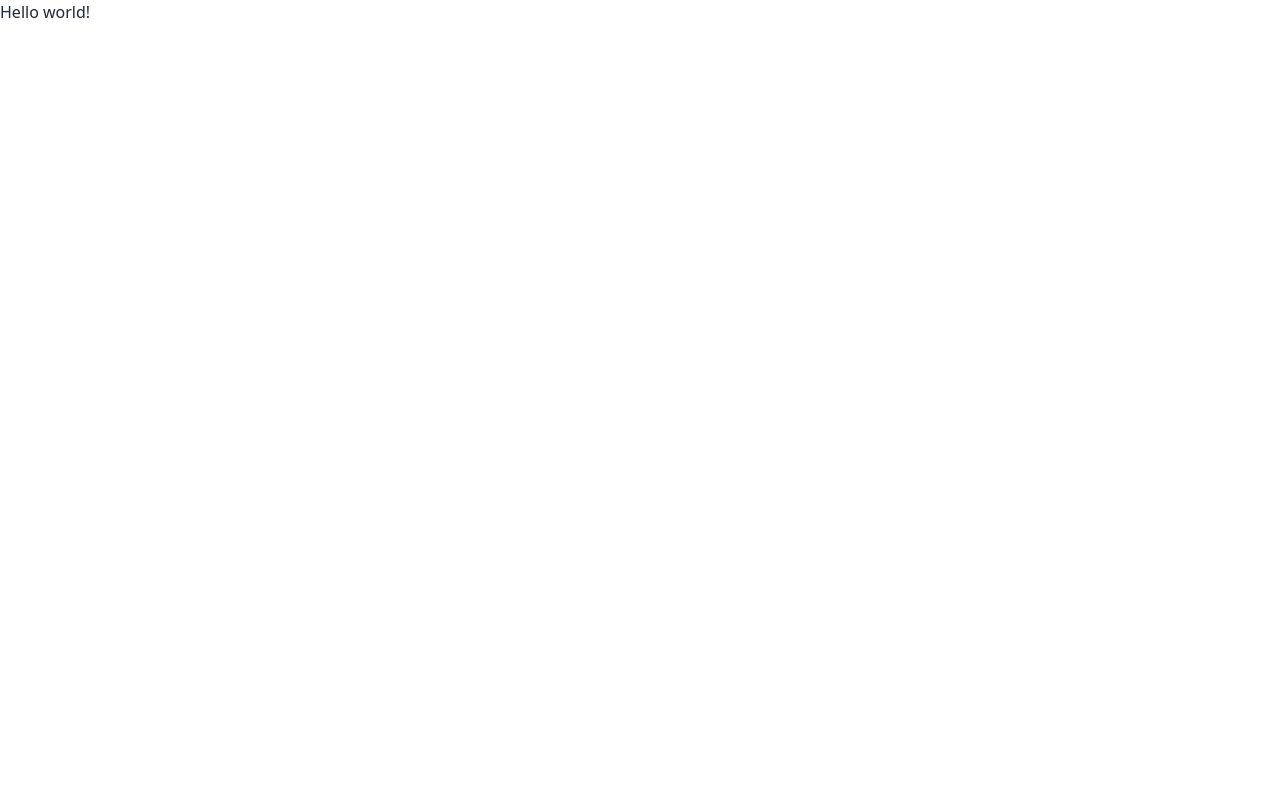
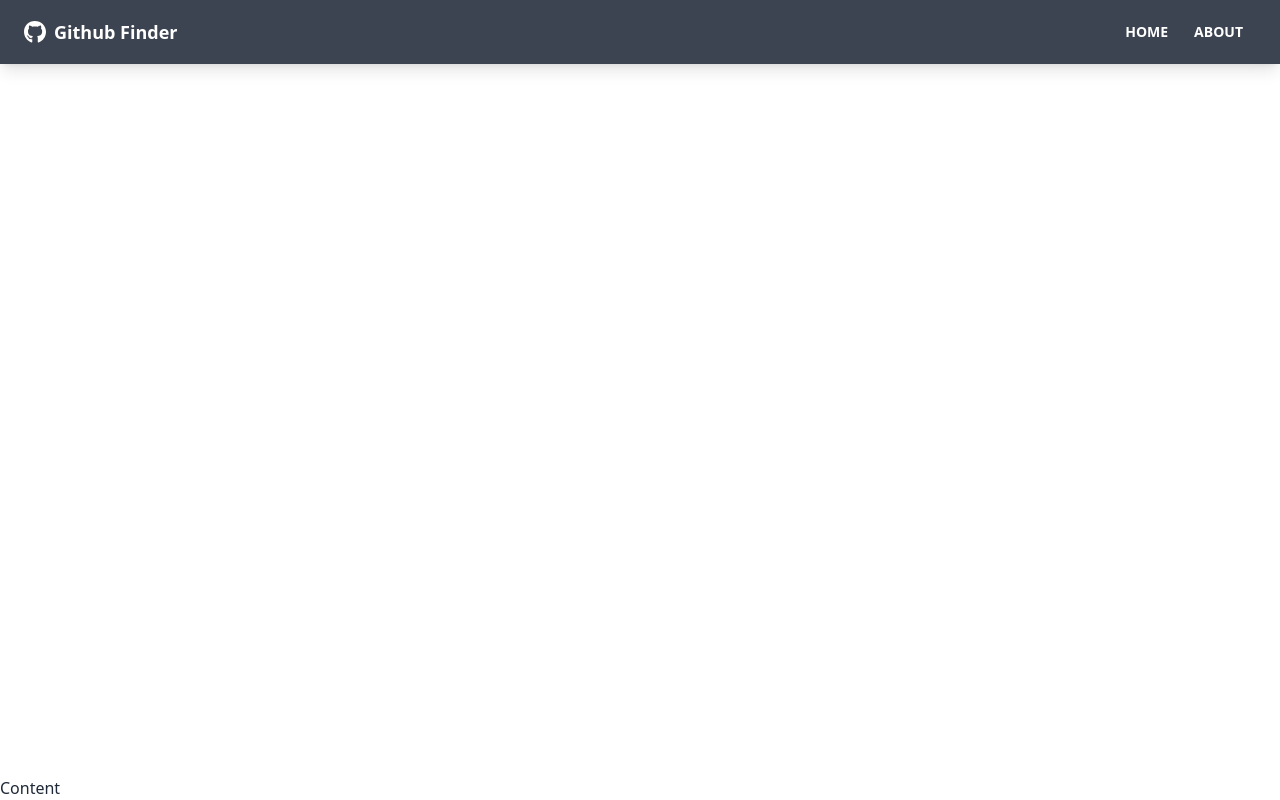
Before and after one commit to timshinsergey/react-github-finder-app, a React (Create React App) app: page / in a window 1280 px wide. Built offline with nearby package versions, Linux system fonts and the light colour scheme.

Commit message:
creating navbar component

```diff
--- a/package.json
+++ b/package.json
@@ -9,6 +9,8 @@
     "daisyui": "^1.21.0",
     "react": "^17.0.2",
     "react-dom": "^17.0.2",
+    "react-icons": "^4.3.1",
+    "react-router-dom": "^6.2.1",
     "react-scripts": "5.0.0",
     "web-vitals": "^2.1.2"
   },
--- a/src/App.js
+++ b/src/App.js
@@ -1,8 +1,17 @@
+import { BrowserRouter as Router, Route } from 'react-router-dom'
+import Navbar from './components/layout/Navbar'
+
 function App() {
 	return (
-		<div>
-			<h1>Hello world!</h1>
-		</div>
+		<Router>
+			<div className="flex flex-col justify-between h-screen">
+				<Navbar />
+
+				<main>
+					Content
+				</main>
+			</div>
+		</Router>
 	)
 }
 
--- /dev/null
+++ b/src/components/layout/Navbar.jsx
@@ -0,0 +1,39 @@
+import { FaGithub } from 'react-icons/fa'
+import { Link } from 'react-router-dom'
+import PropTypes from 'prop-types'
+
+function Navbar({ title }) {
+  return (
+    <nav className='navbar mb-12 shadow-lg bg-neutral text-neutral-content'>
+      <div className='container mx-auto'>
+        <div className='flex-none px-2 mx-2'>
+          <FaGithub className='inline pr-2 text-3xl' />
+          <Link to='/' className='text-lg font-bold align-middle'>
+            {title}
+          </Link>
+        </div>
+
+        <div className='flex-1 px-2 mx-2'>
+          <div className='flex justify-end'>
+            <Link to='/' className='btn btn-ghost btn-sm rounded-btn'>
+              Home
+            </Link>
+            <Link to='/' className='btn btn-ghost btn-sm rounded-btn'>
+              About
+            </Link>
+          </div>
+        </div>
+      </div>
+    </nav>
+  )
+}
+
+Navbar.defaultProps = {
+  title: 'Github Finder',
+}
+
+Navbar.propTypes = {
+  title: PropTypes.string,
+}
+
+export default Navbar
```
Also changed, not shown: 1 other file (tests, documents, lock files or other folders).
